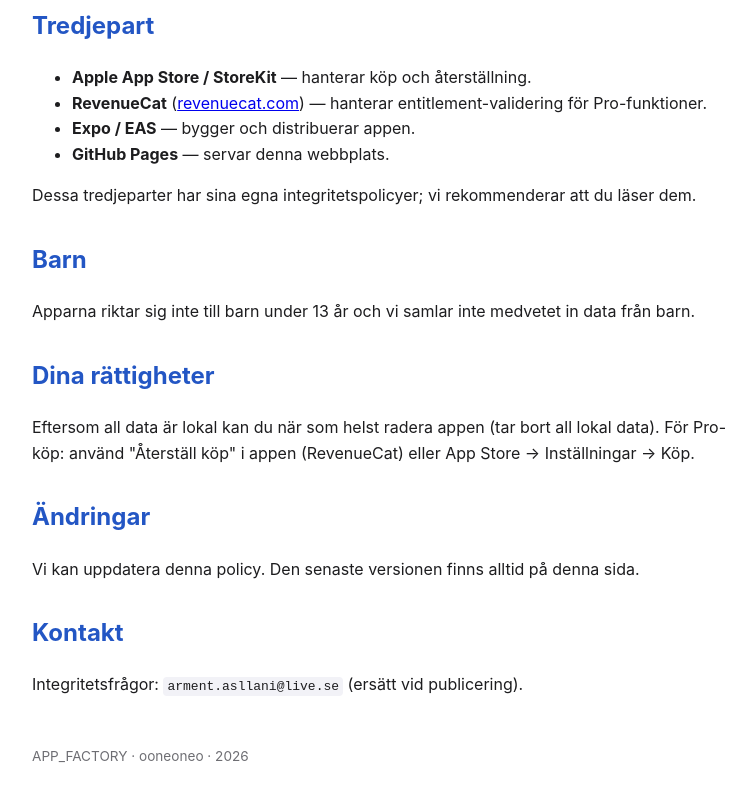
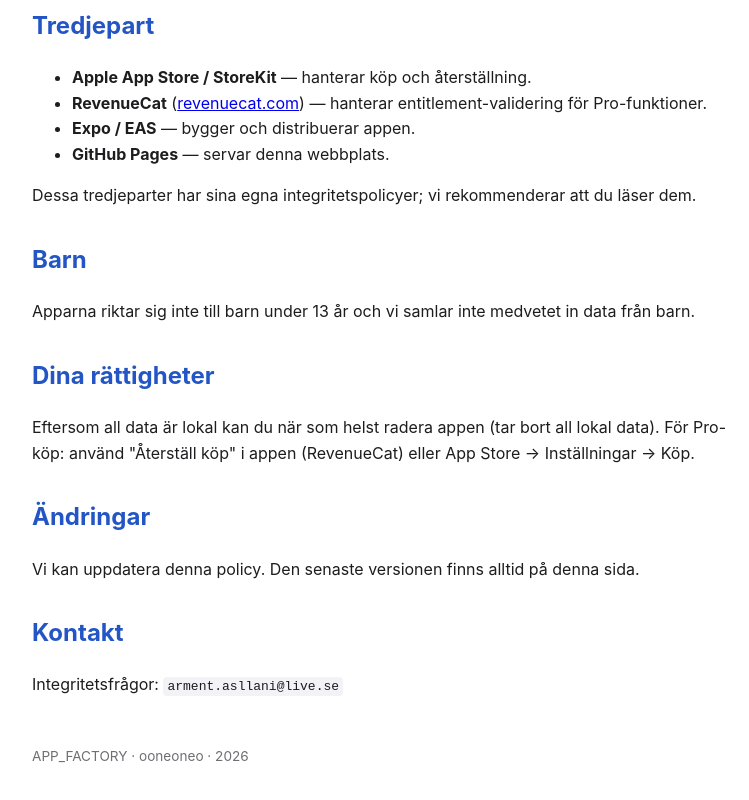
Before and after one commit to ooneoneo/appfactory-support, a website: page privacy.html in a window 1280 px wide. Shown: the part 1479-2279 px from the top of the page, without its empty margins (248-997 px from the left). Drawn offline with Linux system fonts and the light colour scheme.

Commit message:
site: privacy (sv)

```diff
--- a/privacy.html
+++ b/privacy.html
@@ -116,7 +116,7 @@
   <p>Vi kan uppdatera denna policy. Den senaste versionen finns alltid på denna sida.</p>
 
   <h2>Kontakt</h2>
-  <p>Integritetsfrågor: <code>arment.asllani@live.se</code> (ersätt vid publicering).</p>
+  <p>Integritetsfrågor: <code>arment.asllani@live.se</code></p>
 
   <footer>
     <p>APP_FACTORY · ooneoneo · 2026</p>
```
